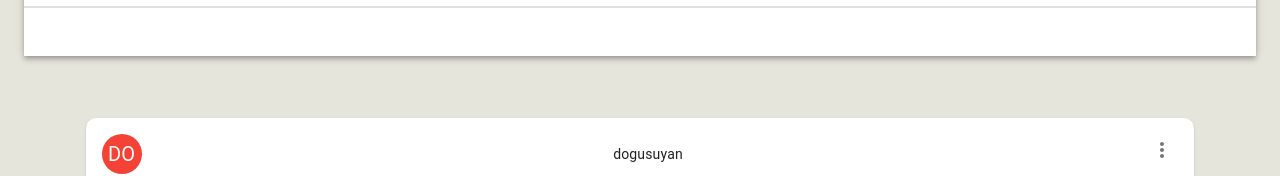
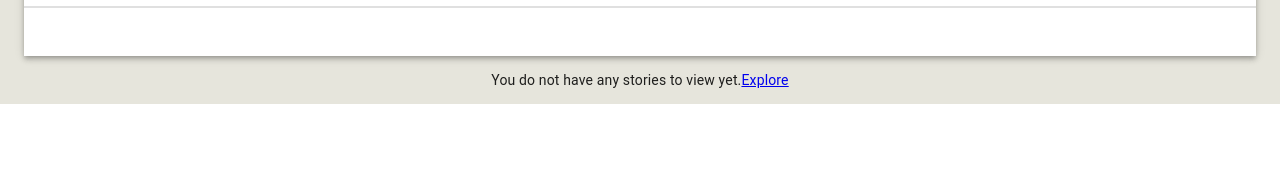
Before and after one commit to bounswe/2021SpringGroup7, a React (Create React App) app in the folder Columbus/frontend/: page /Home in a window 1280 px wide. Shown: the part 149-325 px from the top of the page. Built offline with nearby package versions, Linux system fonts and the light colour scheme; sample sign-in values are in the browser's storage.

Commit message:
add message when no post on home page

```diff
--- a/Columbus/frontend/src/pages/Home/Home.js
+++ b/Columbus/frontend/src/pages/Home/Home.js
@@ -1,4 +1,6 @@
 import React, { useEffect, useState } from "react";
+import { NavLink } from 'react-router-dom'
+
 import { Box, makeStyles, CircularProgress, Typography } from "@material-ui/core";
 
 import api from "../../services/post";
@@ -59,7 +61,7 @@ const useStyles = makeStyles((theme) => ({
                   tags: ['cat','love','terminal'],
                   multimedia: ['https://images.pexels.com/photos/8264394/pexels-photo-8264394.jpeg?auto=compress&cs=tinysrgb&dpr=2&h=650&w=940']
                   }
-    const dummyPosts = [post1,post2,post3,post4]
+    const dummyPosts = [] //[post1,post2,post3,post4]
 
 function Home() {
   const classes = useStyles();
@@ -93,6 +95,8 @@ function Home() {
   useEffect(() => {
         setLoading(false);
         setPosts(dummyPosts.slice(0,2));   //[post1,post2]);
+        console.log(posts)
+        console.log(posts)
         document.title="Columbus"
   }, []);
 
@@ -117,7 +121,11 @@ function Home() {
 
   return (
     <Wrapper>
-      <InfiniteScroll
+      {
+      posts.length == 0 ? <p style={{ textAlign: 'center' }}>You do not have any stories to view yet.
+                                                            <NavLink to="/Home">Explore</NavLink>
+                          </p>
+                        : <InfiniteScroll
                               dataLength={posts.length} // 20
                               next={fetchData}
                               hasMore={hasMore}
@@ -136,6 +144,7 @@ function Home() {
                                                     })
                                 }
                             </InfiniteScroll>
+      }
     </Wrapper>
 );
 }
```
Lines whose indentation alone changed are shown as unchanged.
